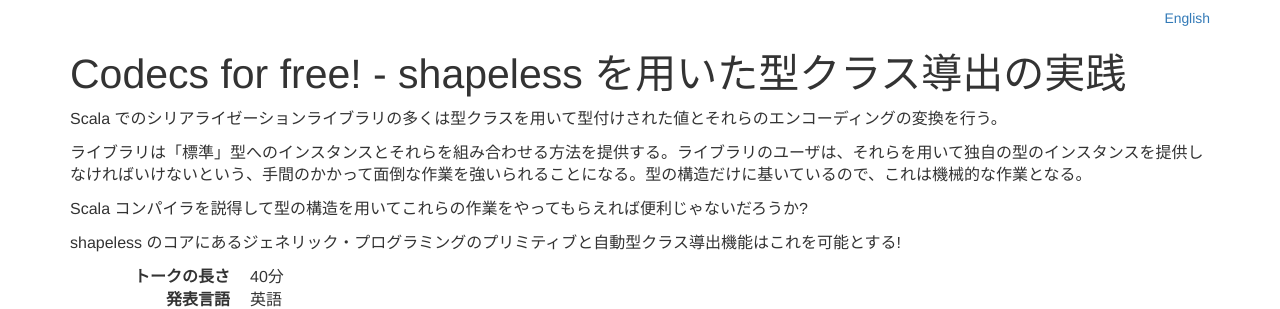
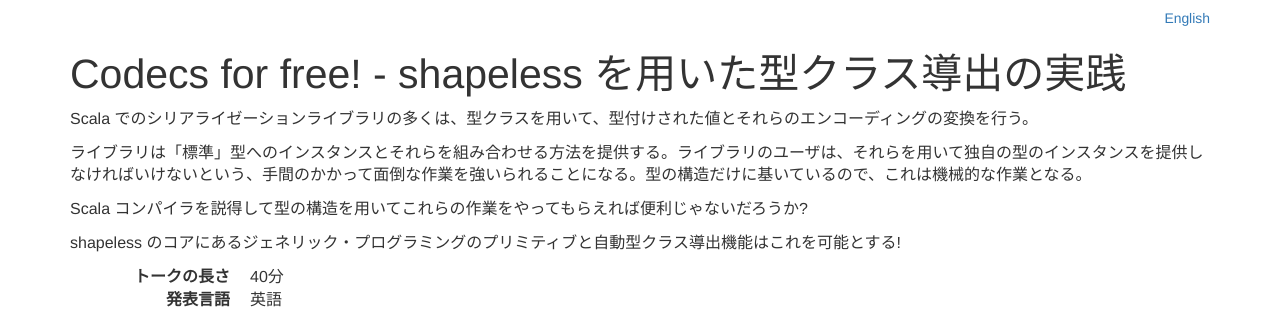
Before and after one commit to scalajp/2016.scalamatsuri.org, a Jekyll site: the page built from _candidates_ja/MilesSabin_1.html, in a window 1280 px wide. Shown: the part 140-449 px from the top of the page. Built offline with Jekyll 4.4.1, drawn with Linux system fonts in a browser that asks for light colours; nearby versions of some CDN libraries; comment, search, counter and statistics services are not loaded.

Commit message:
Punctuations

```diff
--- a/_candidates_ja/MilesSabin_1.html
+++ b/_candidates_ja/MilesSabin_1.html
@@ -9,7 +9,7 @@ github: milessabin
 icon: https://s.gravatar.com/avatar/8a7e159fad28f672ca794fb7f2bf7f0f?s=800
 organization: Underscore Consulting
 ---
-<p>Scala でのシリアライゼーションライブラリの多くは型クラスを用いて型付けされた値とそれらのエンコーディングの変換を行う。</p>
+<p>Scala でのシリアライゼーションライブラリの多くは、型クラスを用いて、型付けされた値とそれらのエンコーディングの変換を行う。</p>
 <p>ライブラリは「標準」型へのインスタンスとそれらを組み合わせる方法を提供する。ライブラリのユーザは、それらを用いて独自の型のインスタンスを提供しなければいけないという、手間のかかって面倒な作業を強いられることになる。型の構造だけに基いているので、これは機械的な作業となる。</p>
 <p>Scala コンパイラを説得して型の構造を用いてこれらの作業をやってもらえれば便利じゃないだろうか?</p>
 <p>shapeless のコアにあるジェネリック・プログラミングのプリミティブと自動型クラス導出機能はこれを可能とする!</p>
```
